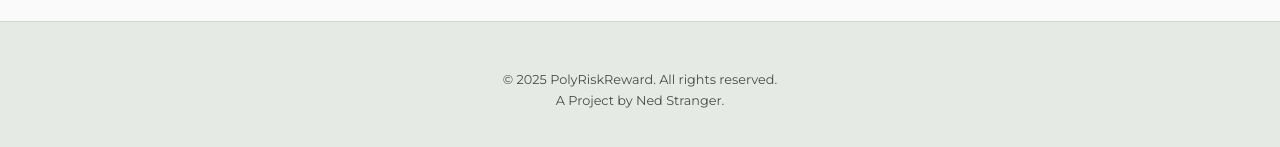
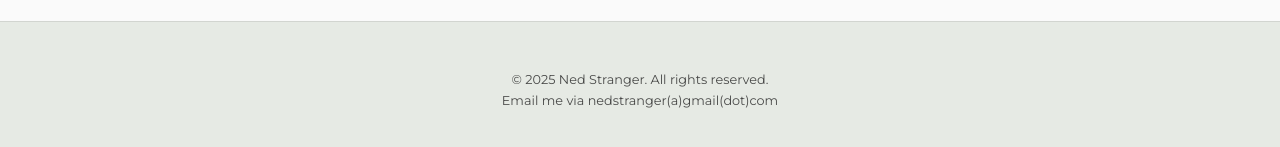
Before and after one commit to nedstranger/polyriskreward, a plain HTML site: page index.html in a window 1280 px wide. Shown: the part 4385-4532 px from the top of the page. Drawn offline with nearby package versions, Linux system fonts and the light colour scheme; a script that the page names is missing.

Commit message:
Update index.html

```diff
--- a/index.html
+++ b/index.html
@@ -553,8 +553,8 @@
     </section>
 
     <footer>
-        <p>© 2025 PolyRiskReward. All rights reserved.</p>
-        <p>A Project by Ned Stranger.</p>
+        <p>© 2025 Ned Stranger. All rights reserved.</p>
+        <p>Email me via nedstranger(a)gmail(dot)com</p>
     </footer>
 
     <script async src="https://substack.com/embedjs/embed.js" charset="utf-8"></script>
```
